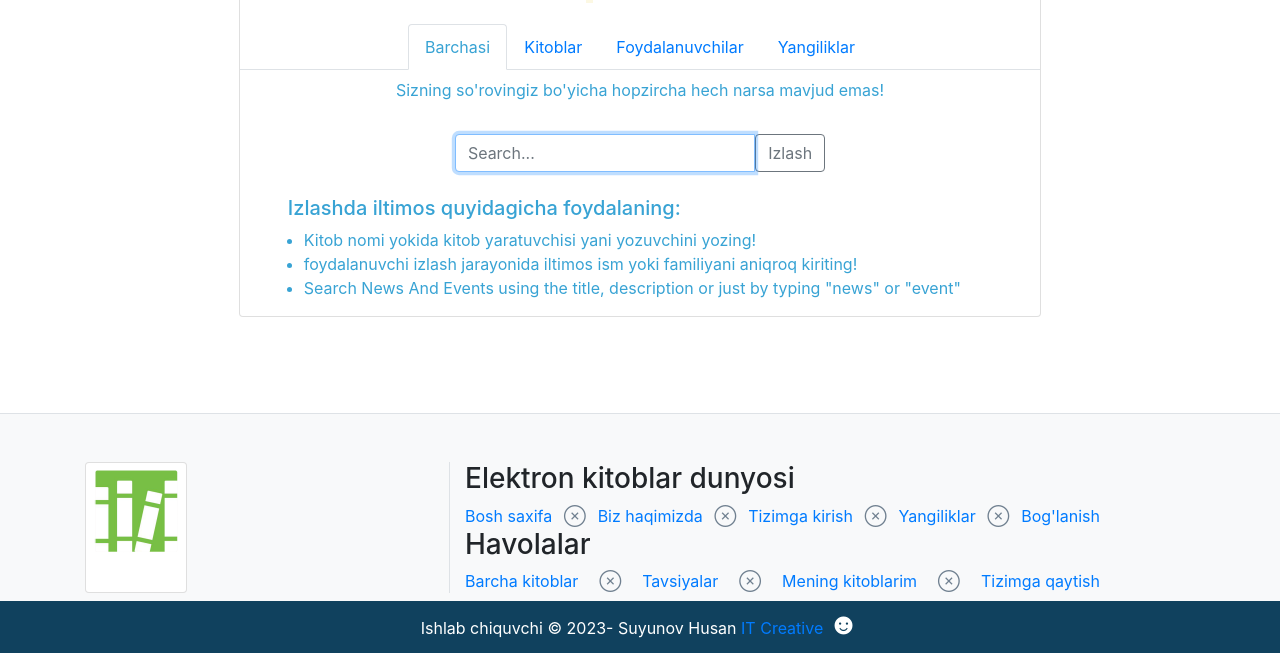
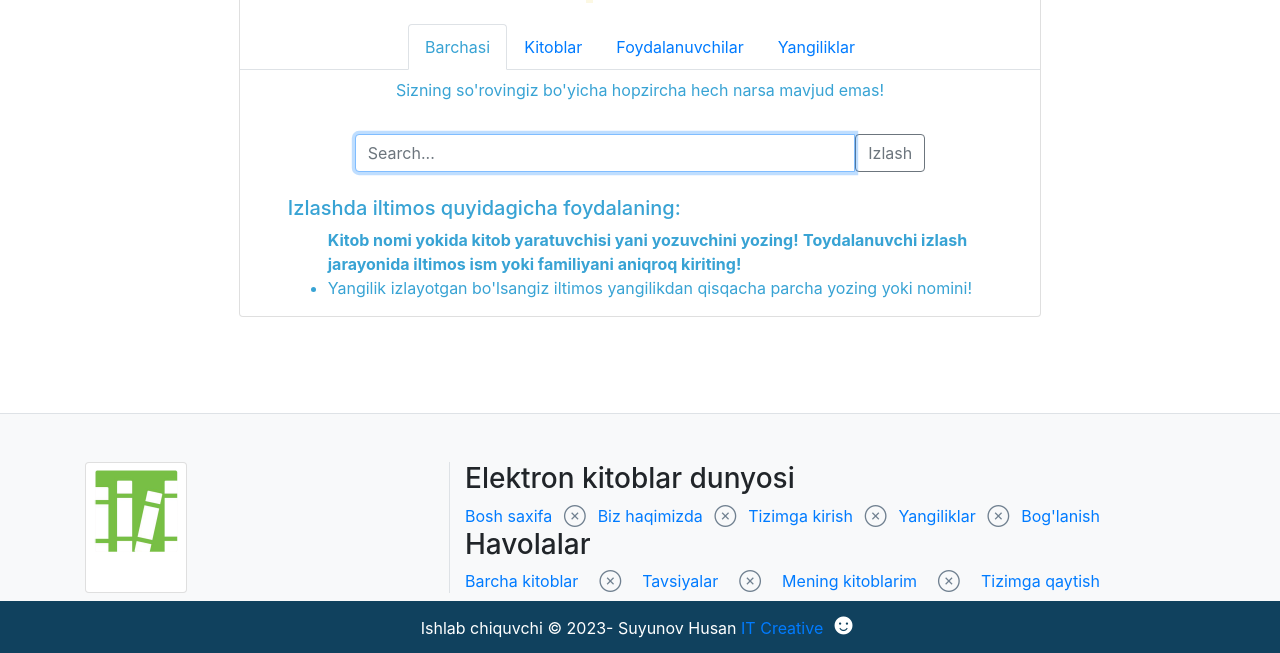
Before and after one commit to Xusanbek0039/django-book-webapp, a Django app: template templates/searchs/search_view.html in a window 1280 px wide. Shown: the part 116-769 px from the top of the page. Run offline with Django 3.2, Linux system fonts and the light colour scheme; the template is opened without the code that fills it, so the values that code supplies are empty; some libraries are stand-ins or nearby versions.

Commit message:
Update search_view.html

```diff
--- a/templates/searchs/search_view.html
+++ b/templates/searchs/search_view.html
@@ -67,7 +67,7 @@
             {% empty %}
 
                 <p class="text-center py-2">Sizning so'rovingiz bo'yicha hopzircha hech narsa mavjud emas!</p>
-                <div class='col-12 col-md-6 mx-auto my-3 py-2'>
+                <div class='col-12 col-md-9 mx-auto my-3 py-2'>
                 <form method='GET' class='' action='.'>
                     <div class="input-group form-group-no-border mx-auto">
                         <input type="text" name="q" data-toggle="popover" data-placement="bottom" data-content="Press enter to search" class="form-control cfe-nav mt-0 py-3" placeholder="Search..." value="{{ request.GET.q }}" data-original-title="" title="" autofocus="autofocus" required>
@@ -78,10 +78,10 @@
                 </div>
                 <div class="col-12 pl-5">
                 <h5>Izlashda iltimos quyidagicha foydalaning:</h5>
-                <ul class="pl-3">
-                    <li>Kitob nomi yokida kitob yaratuvchisi yani yozuvchini yozing!</li>
-                    <li>foydalanuvchi izlash jarayonida iltimos ism yoki familiyani aniqroq kiriting!</li>
-                    <li>Search News And Events using the title, description or just by typing "news" or "event"</li>
+                <ul class="pl-9">
+                    <b>Kitob nomi yokida kitob yaratuvchisi yani yozuvchini yozing!</b>
+                    <b>Toydalanuvchi izlash jarayonida iltimos ism yoki familiyani aniqroq kiriting!</b>
+                    <li>Yangilik izlayotgan bo'lsangiz iltimos yangilikdan qisqacha parcha yozing yoki nomini!</li>
                 </ul>
                 </div>
 
```
